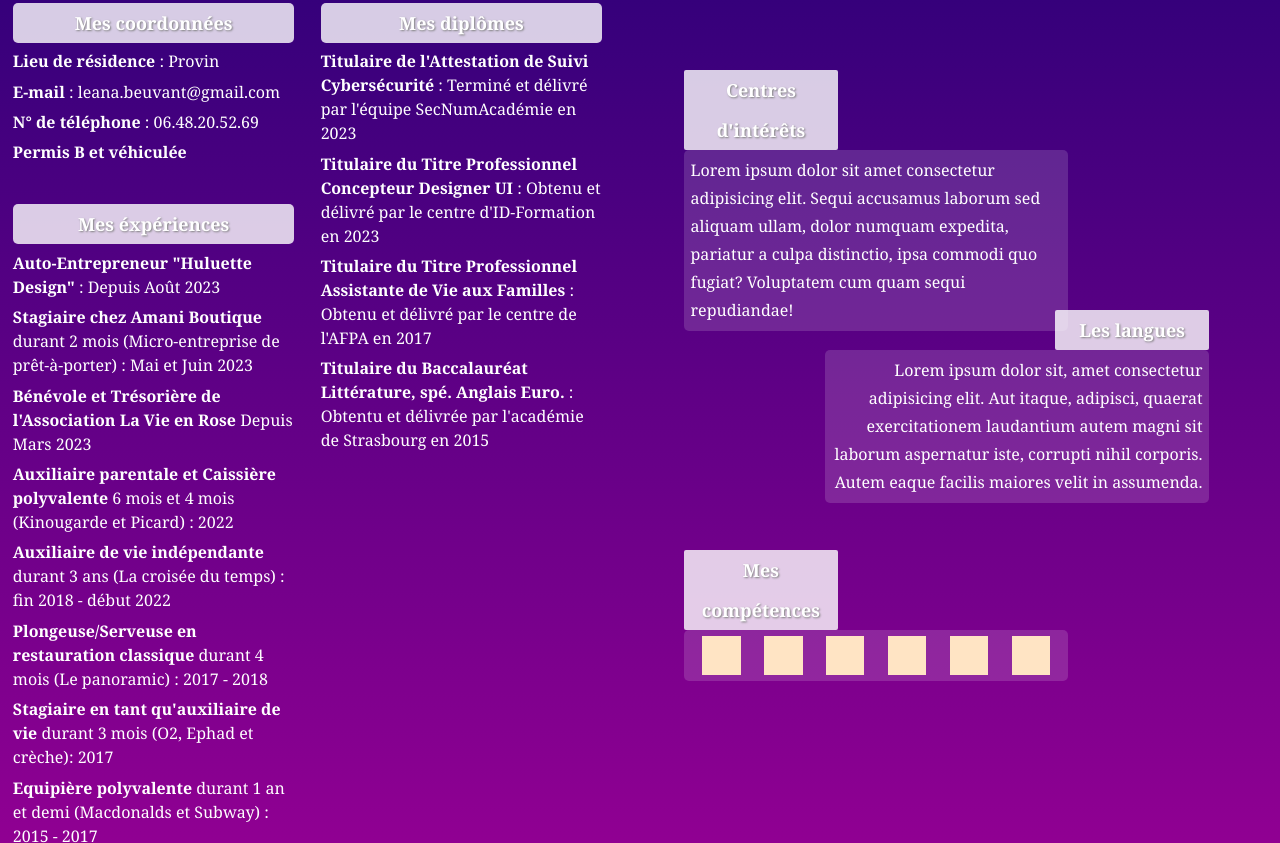
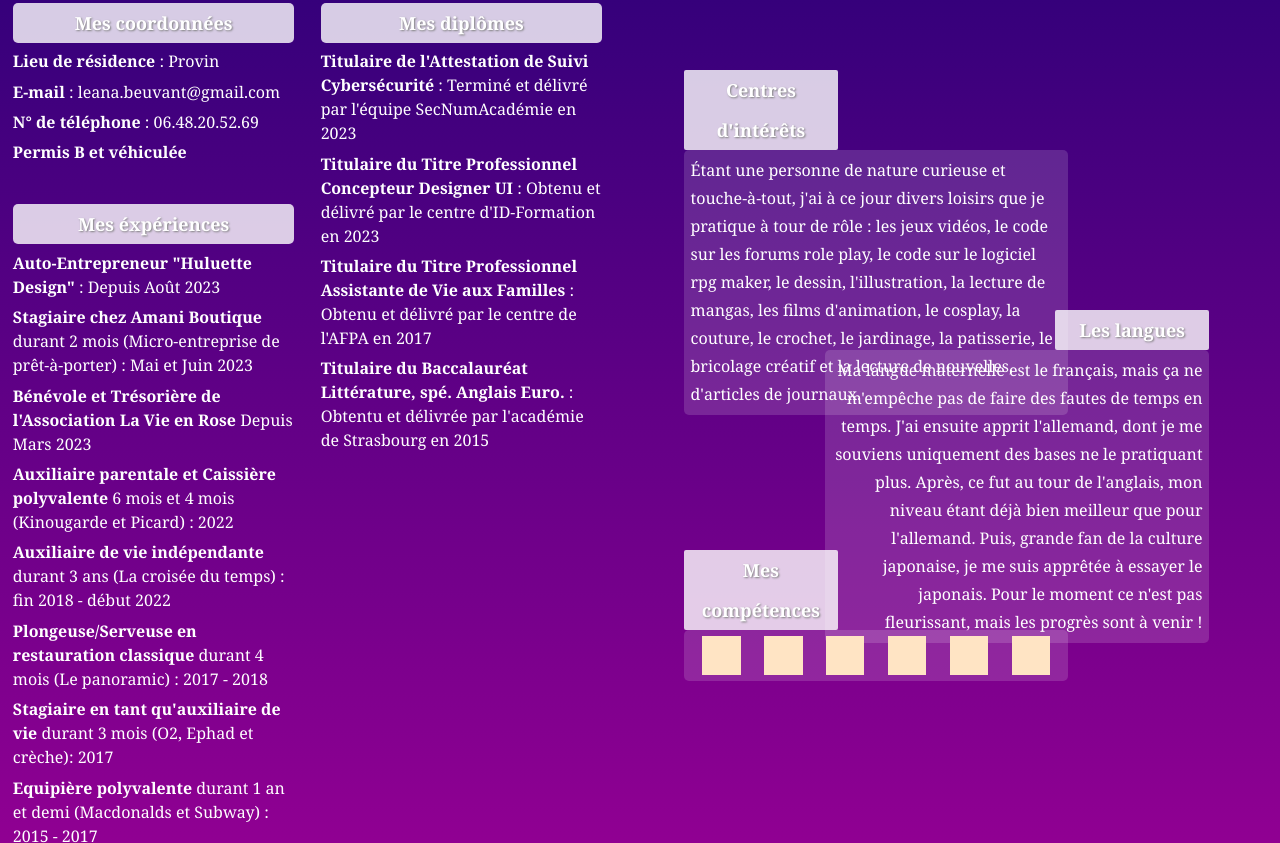
Before and after one commit to Huluette/cv-leanab, a plain HTML site: page index.html in a window 1280 px wide. Shown: the part 499-1342 px from the top of the page. Drawn offline with Linux system fonts and the light colour scheme.

Commit message:
Ajout des textes

```diff
--- a/index.html
+++ b/index.html
@@ -117,18 +117,29 @@
 
             <div class="centresinteret left">
                 <h4>Centres d'intérêts</h4>
-                <p>Lorem ipsum dolor sit amet consectetur adipisicing elit. Sequi accusamus laborum sed aliquam ullam,
-                    dolor
-                    numquam expedita, pariatur a culpa distinctio, ipsa commodi quo fugiat? Voluptatem cum quam sequi
-                    repudiandae!</p>
+                <p>Étant une personne de nature curieuse et touche-à-tout, j'ai à ce jour divers loisirs que je pratique
+                    à tour de rôle : les jeux vidéos, le code sur les forums role play, le code sur le logiciel rpg
+                    maker,
+                    le dessin, l'illustration, la lecture de mangas, les films d'animation, le cosplay, la couture, le
+                    crochet,
+                    le jardinage, la patisserie, le bricolage créatif et la lecture de nouvelles, d'articles de
+                    journaux.
+
+                </p>
 
             </div>
 
             <div class="langues right">
                 <h4 class="p-right">Les langues</h4>
-                <p>Lorem ipsum dolor sit, amet consectetur adipisicing elit. Aut itaque, adipisci, quaerat
-                    exercitationem laudantium autem magni sit laborum aspernatur iste, corrupti nihil corporis. Autem
-                    eaque facilis maiores velit in assumenda.</p>
+                <p>Ma langue maternelle est le français, mais ça ne m'empêche pas de faire des fautes de temps en temps.
+                    J'ai ensuite
+                    apprit l'allemand, dont je me souviens uniquement des bases ne le pratiquant plus. Après, ce fut au
+                    tour
+                    de l'anglais, mon niveau étant déjà bien meilleur que pour l'allemand. Puis, grande fan de la
+                    culture japonaise,
+                    je me suis apprêtée à essayer le japonais. Pour le moment ce n'est pas fleurissant, mais les progrès
+                    sont à venir !
+                </p>
             </div>
 
             <div class="competences left">
@@ -151,6 +162,13 @@
 
     </div>
 
+    <footer>
+
+        <a href=""></a>
+        <div class="logo"></div>
+
+    </footer>
+
 </body>
 
 </html>
--- a/style.css
+++ b/style.css
@@ -229,6 +229,8 @@ section.partie_droite_cv div div.deco div {
     background-color: bisque;
 }
 
+/** FOOTER DU CV **/
+
 /** RESPONSIVE MOBILE EN 360PX DE LARGEUR **/
 
 @media screen and (max-weight: 360px) {
```
